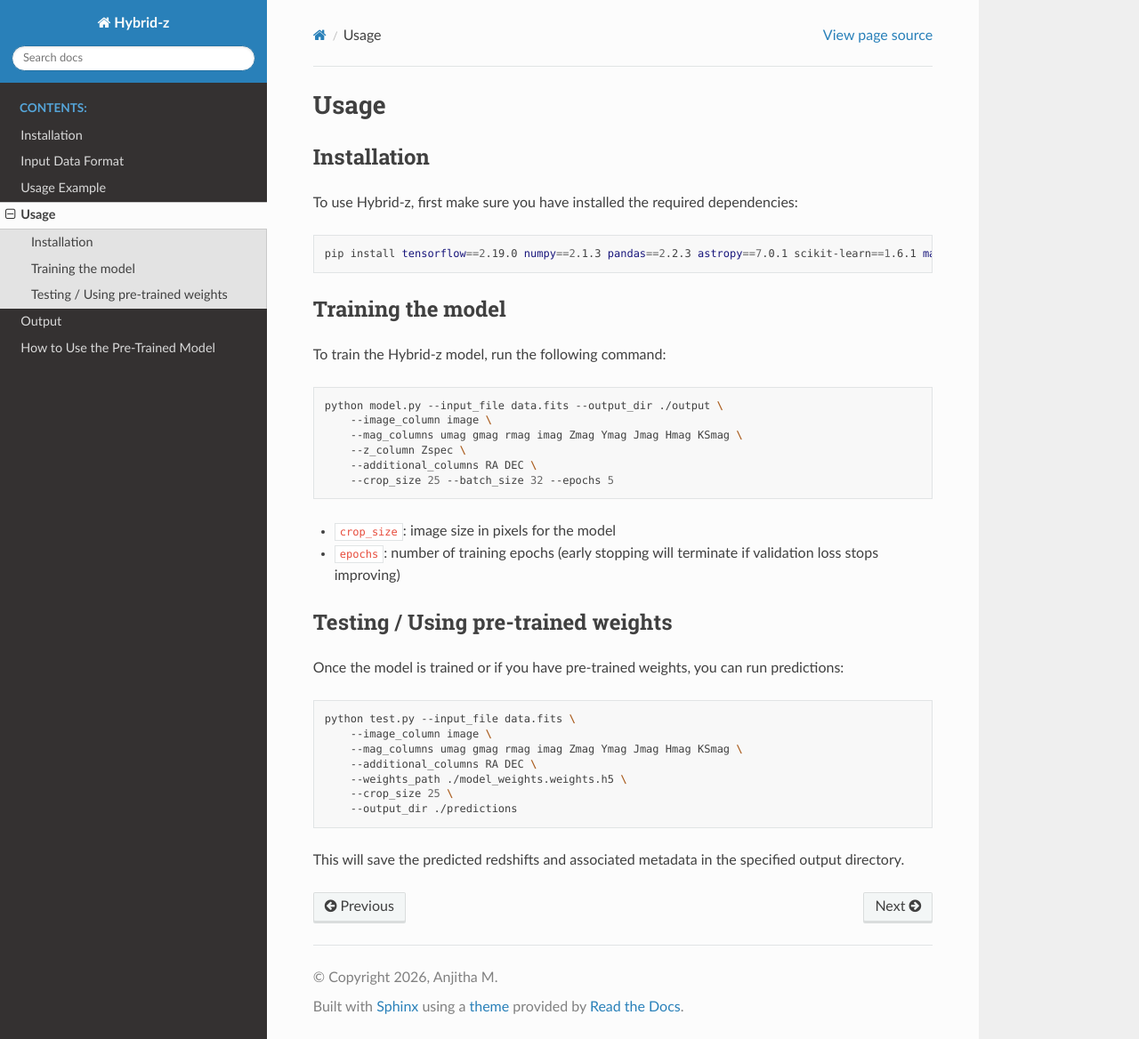
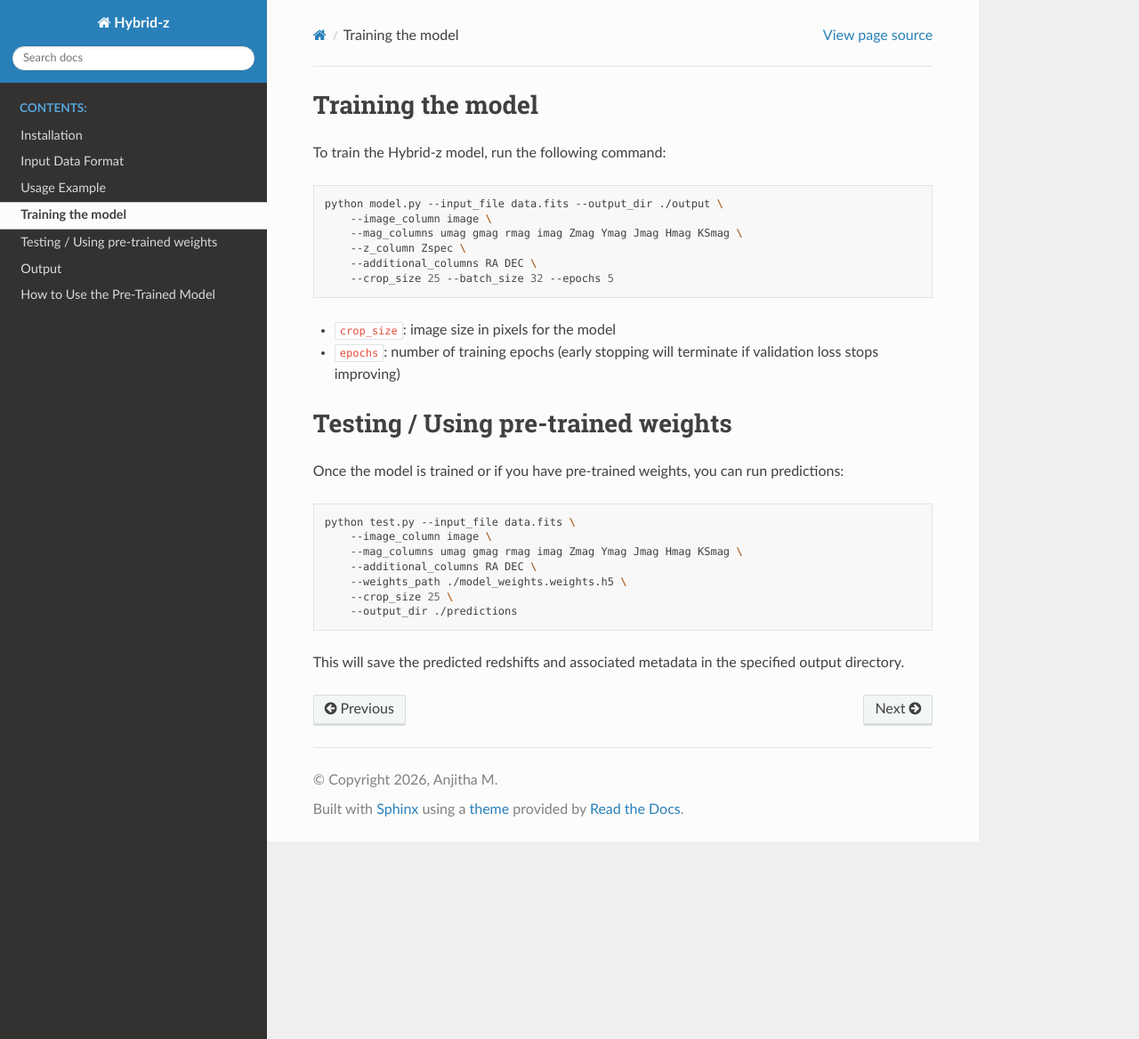
Before and after one commit to Anjithajm/Hybrid-z, a Sphinx documentation site: the page built from docs/source/usage.rst, in a window 1280 px wide and 1168 px high. Shown: the whole window at 89% size. Built offline with Sphinx 7.4.7 and the Read the Docs theme 3.1.0, drawn with Linux system fonts in a browser that asks for light colours.

Commit message:
Update usage.rst

```diff
--- a/docs/source/usage.rst
+++ b/docs/source/usage.rst
@@ -1,16 +1,3 @@
-Usage
-=====
-
-.. _usage:
-
-Installation
-------------
-
-To use Hybrid-z, first make sure you have installed the required dependencies:
-
-.. code-block:: bash
-
-    pip install tensorflow==2.19.0 numpy==2.1.3 pandas==2.2.3 astropy==7.0.1 scikit-learn==1.6.1 matplotlib==3.10.0
 
 Training the model
 ------------------
```
